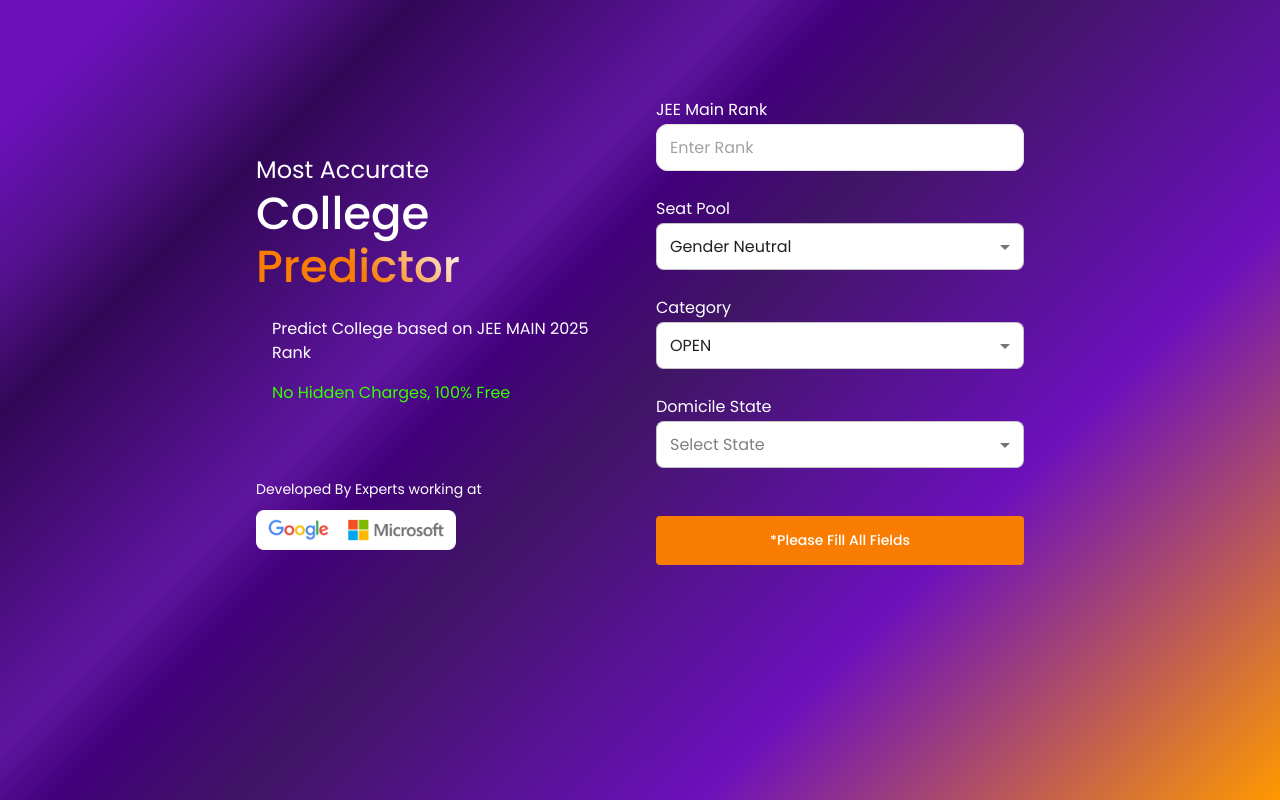
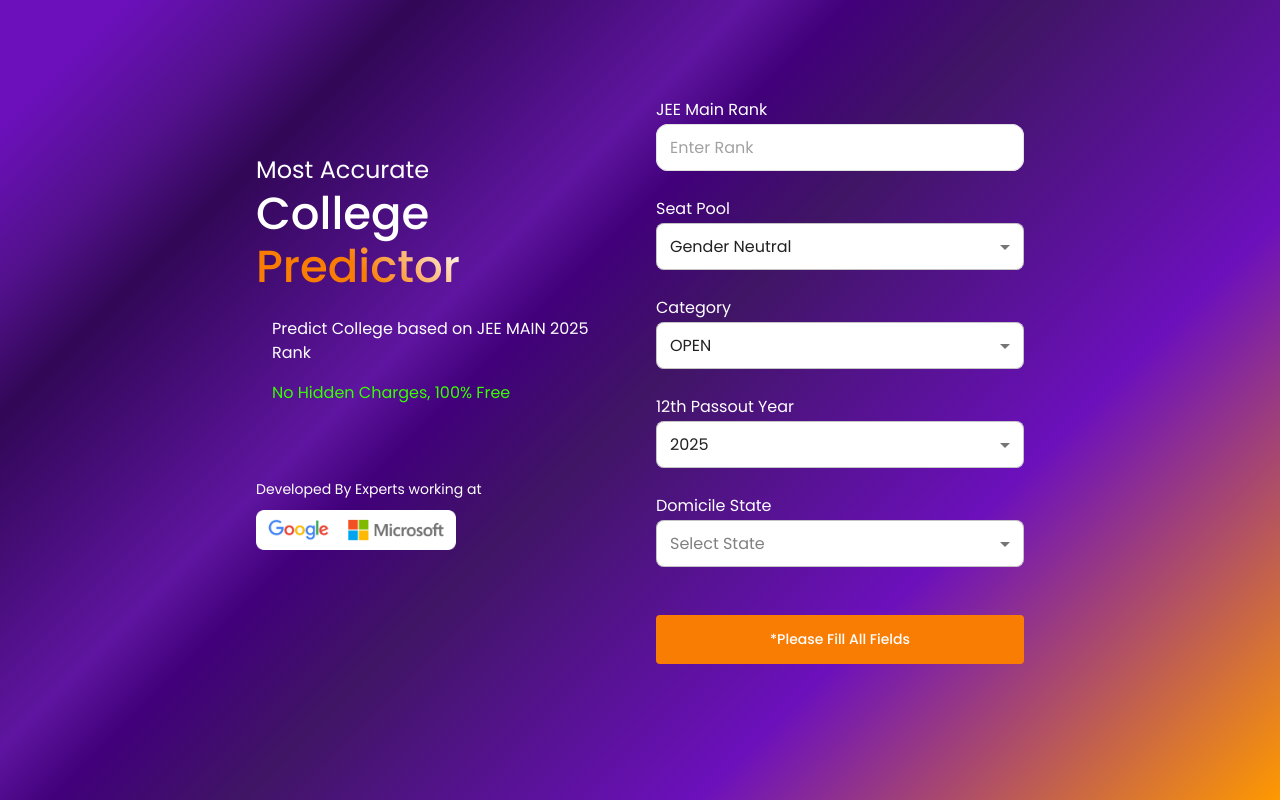
Before and after one commit to SubheshVedam/CollegePredictor, a Next.js app: page / in a window 1280 px wide. Shown: the top 800 px of the page. Built offline with nearby package versions, Linux system fonts and the light colour scheme; some icons are missing; what @mui/material-nextjs would draw is missing.

Commit message:
Added year selector

```diff
--- a/app/api/save-user/route.js
+++ b/app/api/save-user/route.js
@@ -2,35 +2,37 @@ import { supabase } from "../../../lib/db";
 import { NextResponse } from "next/server";
 
 export async function POST(req) {
-  const { phone, name, email } = await req.json();
+  const { phone, name, email, year } = await req.json();
 
   try {
     // First check if phone number already exists
     const { data: existingUser, error: lookupError } = await supabase
-      .from('verified_users')
-      .select('phone_number')
-      .eq('phone_number', phone)
+      .from("verified_users")
+      .select("phone_number")
+      .eq("phone_number", phone)
       .single();
 
-    if (lookupError && lookupError.code !== 'PGRST116') { // PGRST116 is the code for "no rows found"
+    if (lookupError && lookupError.code !== "PGRST116") {
+      // PGRST116 is the code for "no rows found"
       throw lookupError;
     }
 
     // If user doesn't exist, insert them
     if (!existingUser) {
       const { error: insertError } = await supabase
-        .from('verified_users')
-        .insert([{ phone_number: phone, name, email }]);
+        .from("verified_users")
+        .insert([
+          { phone_number: phone, name, email, twelfth_passing_year: year },
+        ]);
 
       if (insertError) throw insertError;
     }
 
     return NextResponse.json({ success: true });
-
   } catch (error) {
-    console.error('Error in save-user endpoint:', error);
+    console.error("Error in save-user endpoint:", error);
     return NextResponse.json(
-      { error: error.message || 'Failed to process request' },
+      { error: error.message || "Failed to process request" },
       { status: 500 }
     );
   }
--- a/app/components/college/CollegeSearchForm.jsx
+++ b/app/components/college/CollegeSearchForm.jsx
@@ -2,7 +2,7 @@
 import { useRouter } from "next/navigation";
 import { useDispatch, useSelector } from "react-redux";
 import {
-  fetchCollegeResults,
+  setYear,
   setCategory,
   setGender,
   setIsLoading,
@@ -15,20 +15,21 @@ import CategorySelector from "./CategorySelector";
 import StateSelector from "./StateSelector";
 import LoadingButton from "../shared/LoadingButton";
 import { Box } from "@mui/material";
+import YearSelector from "./YearSelector";
 
 export default function CollegeSearchForm({ onSearchComplete }) {
   const router = useRouter();
   const dispatch = useDispatch();
-  const { rank, gender, category, stateId, isLoading } = useSelector(
+  const { rank, gender, category, year, stateId, isLoading } = useSelector(
     (state) => state.collegePredictor || {}
   );
 
   // Check if all fields are selected
-  const isFormValid = rank && gender && category && stateId;
+  const isFormValid = rank && gender && category && year && stateId;
 
   const handleSubmit = async (e) => {
     e.preventDefault();
-    dispatch(setIsLoading(true))
+    dispatch(setIsLoading(true));
     if (!isFormValid) {
       return; // Do nothing if form is invalid
     }
@@ -41,7 +42,7 @@ export default function CollegeSearchForm({ onSearchComplete }) {
       // ).unwrap();
 
       // Redirect to results page with query parameters
-      dispatch(setIsLoading(false))
+      dispatch(setIsLoading(false));
       const queryParams = new URLSearchParams({
         rank,
         gender,
@@ -77,6 +78,10 @@ export default function CollegeSearchForm({ onSearchComplete }) {
           value={category}
           onChange={(value) => dispatch(setCategory(value))}
         />
+        <YearSelector
+          value={year}
+          onChange={(value) => dispatch(setYear(value))}
+        />
         <StateSelector
           value={stateId}
           onChange={(value) => dispatch(setStateId(value))}
--- /dev/null
+++ b/app/components/college/YearSelector.jsx
@@ -0,0 +1,61 @@
+"use client";
+import { FormControl, Select, Box, Typography, MenuItem } from "@mui/material";
+
+export default function YearSelector({ value, onChange }) {
+  const years = [ "2025","2024","2023 or Before"];
+
+  return (
+    <Box
+      sx={{
+        backgroundColor: 'transparent',
+        mb: 1
+      }}
+    >
+      <Typography
+        variant="subtitle1"
+        component="h3"
+        sx={{
+          color: 'white',
+          fontSize: {xs: 14, sm: 16}
+        }}
+      >
+        12th Passout Year
+      </Typography>
+
+      <FormControl fullWidth>
+        <Select
+          value={value}
+          onChange={(e) => onChange(e.target.value)}
+          sx={{
+            backgroundColor: 'white',
+            borderRadius: 2,
+            "& .MuiOutlinedInput-root": {
+              "& fieldset": {
+                borderColor: 'grey.300',
+                borderRadius: 2
+              },
+              "&:hover fieldset": {
+                borderColor: 'primary.main',
+              },
+              "&.Mui-focused fieldset": {
+                borderColor: 'primary.main',
+                borderWidth: 2,
+              },
+            },
+            "& .MuiSelect-select": {
+              py: 1.5,
+              fontWeight: 'normal',
+              fontSize: '1rem',
+            },
+          }}
+        >
+          {years.map((year) => (
+            <MenuItem key={year} value={year}>
+              {year}
+            </MenuItem>
+          ))}
+        </Select>
+      </FormControl>
+    </Box>
+  );
+}
--- a/app/components/otp/OtpModal.jsx
+++ b/app/components/otp/OtpModal.jsx
@@ -13,6 +13,7 @@ import {
 } from "@mui/material";
 import StyledInput from "../shared/StyledInput";
 import CloseIcon from "@mui/icons-material/Close";
+import { useSelector } from "react-redux";
 
 // Validation functions
 const validateEmail = (email) => {
@@ -50,6 +51,8 @@ export default function OtpModal({
   const [verificationFailed, setVerificationFailed] = useState(false);
   const [showUpdateNumber, setShowUpdateNumber] = useState(false);
 
+  const { year } = useSelector((state) => state.collegePredictor || {});
+
   const handleBlur = (field) => () => {
     setTouched({ ...touched, [field]: true });
   };
@@ -71,6 +74,7 @@ export default function OtpModal({
           phone: phoneNumber,
           name: fullName,
           email: email,
+          year:year
         }),
       });
 
--- a/app/redux/searchSlice.js
+++ b/app/redux/searchSlice.js
@@ -47,6 +47,7 @@ const initialState = {
   rank: '',
   gender: 'Gender Neutral',
   category: 'OPEN',
+  year: '2025',
   stateId: '',
   results: [],
   dummyResults: [],
@@ -75,6 +76,9 @@ const searchSlice = createSlice({
     },
     setCategory: (state, action) => {
       state.category = action.payload;
+    },
+    setYear: (state, action) => {
+      state.year = action.payload;
     },
     setStateId: (state, action) => {
       state.stateId = action.payload;
@@ -149,6 +153,7 @@ export const {
   setRank,
   setGender,
   setCategory,
+  setYear,
   setStateId,
   setResults,
   setDummyResults,
--- a/features/collegePredictor/collegePredictorSlice.js
+++ b/features/collegePredictor/collegePredictorSlice.js
@@ -47,6 +47,7 @@ const initialState = {
   rank: '',
   gender: 'Gender Neutral',
   category: 'OPEN',
+  year: '2025',
   stateId: '',
   results: [],
   dummyResults: [],
@@ -75,6 +76,9 @@ const collegePredictorSlice = createSlice({
     },
     setCategory: (state, action) => {
       state.category = action.payload;
+    },
+    setYear: (state, action) => {
+      state.year = action.payload;
     },
     setStateId: (state, action) => {
       state.stateId = action.payload;
@@ -149,6 +153,7 @@ export const {
   setRank,
   setGender,
   setCategory,
+  setYear,
   setStateId,
   setResults,
   setDummyResults,
```
Also changed, not shown: app/results/ResultsPage.jsx (+0 -16 lines).
